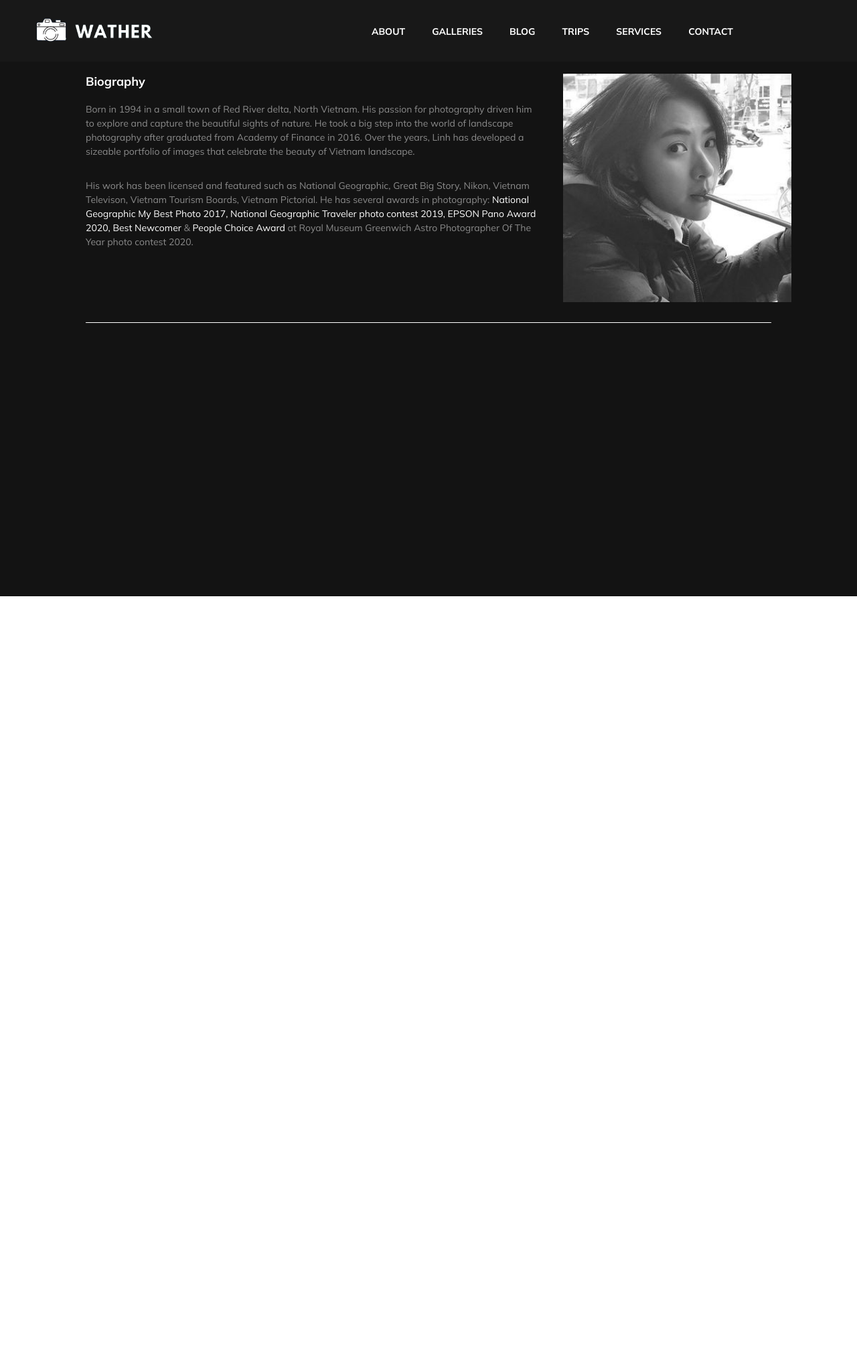
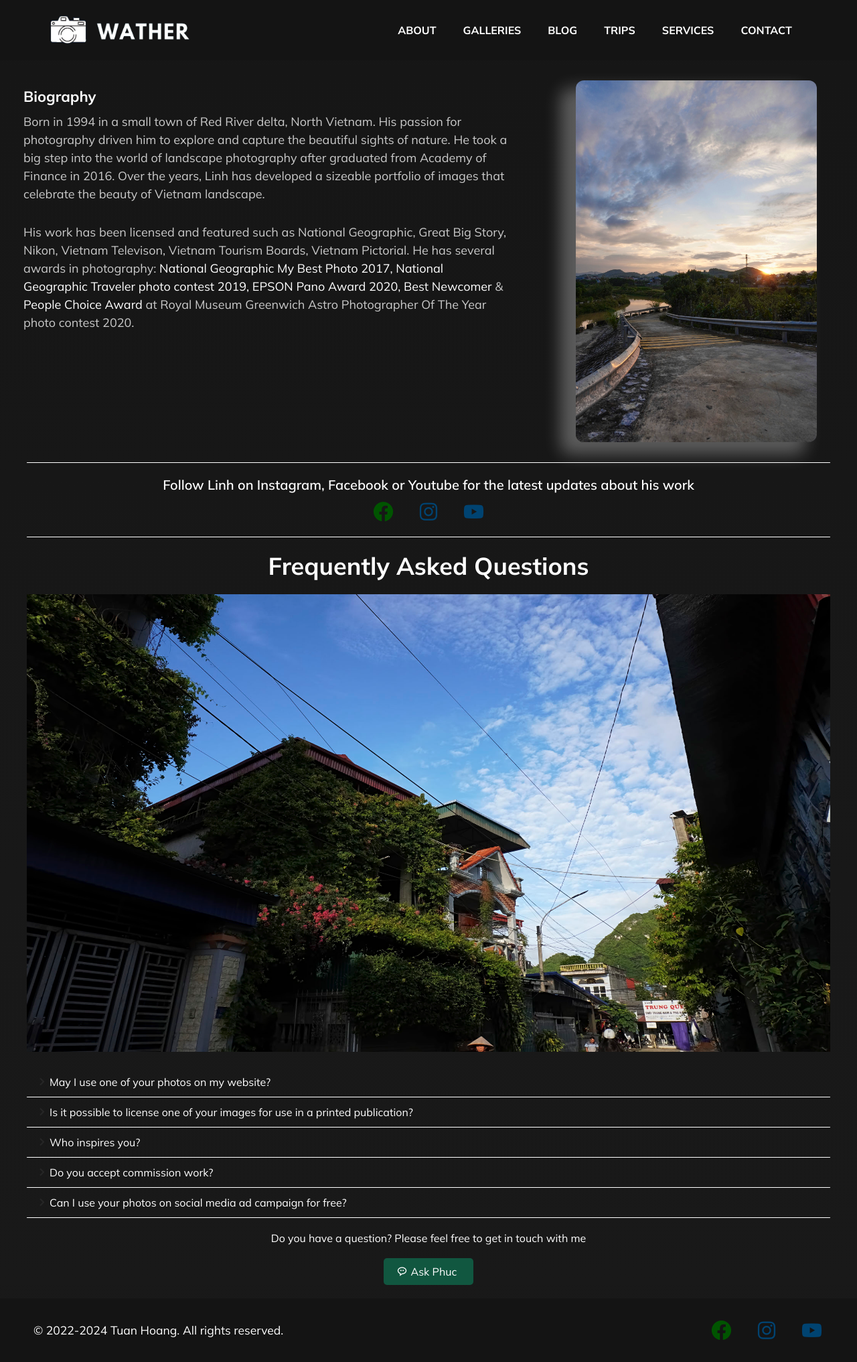
Before and after one commit to ttpppppp/bloggggg, a plain HTML site: page index.html in a window 1280 px wide. Shown: the whole page at 67% size. Before the commit the page ends 890 px from the top, so only its background shows below. Drawn offline with nearby package versions, Linux system fonts and the light colour scheme.

Commit message:
first commit

```diff
--- a/index.html
+++ b/index.html
@@ -4,12 +4,17 @@
     <meta charset="UTF-8">
     <meta name="viewport" content="width=device-width, initial-scale=1.0">
     <link rel="stylesheet" href="style.css">
-    <title>Blog</title>
+    <title>About - Wather</title>
+    <link href='https://unpkg.com/boxicons@2.1.4/css/boxicons.min.css' rel='stylesheet'>
+    <link rel="icon" type="image/png" href="https://i.ibb.co/w7VqhHz/logo.png">
 </head>
+
 <body>
     <header class="header">
         <div class="logo">
-            <img src="./img/logo.png" alt="">
+            <a href="./index.html">
+                <img src="./img/logo.png" alt="">
+            </a>
         </div>
         <ul class="menu">
             <li class="menu-item"><a href="">About</a></li>
@@ -28,9 +33,44 @@
                 <p>His work has been licensed and featured such as National Geographic, Great Big Story, Nikon, Vietnam Televison, Vietnam Tourism Boards, Vietnam Pictorial. He has several awards in photography: <span>National Geographic My Best Photo 2017, National Geographic Traveler photo contest 2019, EPSON Pano Award 2020, Best Newcomer</span> & <span>People Choice Award</span> at Royal Museum Greenwich Astro Photographer Of The Year photo contest 2020.</p>
             </div>
             <div class="hero-right">
-                <img src="./img/93972392_2567266280213109_5937867976928657408_n.jpg" alt="">
+                <img src="./img/DSC00472.jpg" alt="">
             </div>
         </div>
+        <div class="follow container">
+            <p class="title">Follow Linh on Instagram, Facebook or Youtube for the latest updates about his work</p>
+            <div class="follow-icon home-icon">
+                <a href="https://www.facebook.com/100023685202000" target="_blank"><i class='bx bxl-facebook-circle bx-tada-hover'></i></a>
+                <a href="https://www.instagram.com/wather149/" target="_blank"><i class='bx bxl-instagram bx-tada-hover'></i></a>
+                <a href="https://www.youtube.com/channel/UCP9P2JgNLWvwHvN-Wi2lmaA" target="_blank"><i class='bx bxl-youtube bx-tada-hover'></i></a>
+            </div>
+        </div>
+        <div class="request container">
+            <h3 class="heading">Frequently Asked Questions</h3>
+            <img src="./img/DSC00757.jpg" alt="">
+        </div>
+        <ul class="list container">
+            <li class="list-item"><i class='bx bx-chevron-right'></i><span>May I use one of your photos on my website?</span></li>
+            <li class="list-item"><i class='bx bx-chevron-right'></i><span>Is it possible to license one of your images for use in a printed publication?</span></li>
+            <li class="list-item"><i class='bx bx-chevron-right'></i><span>Who inspires you?</span></li>
+            <li class="list-item"><i class='bx bx-chevron-right'></i><span>Do you accept commission work?</span></li>
+            <li class="list-item"><i class='bx bx-chevron-right'></i><span>Can I use your photos on social media ad campaign for free?</span></li>
+            <div class="ask">
+                <p>Do you have a question? Please feel free to get in touch with me</p>
+                <a href="" class="btn"><i class='bx bx-message-rounded-dots'></i><span>Ask Phuc</span></a>
+            </div>
+        </ul>
     </section>
+    <footer>
+    <div class="left">
+        <span>© 2022-2024 Tuan Hoang. All rights reserved.</span>
+    </div>
+    <div class="right">
+        <div class="home-icon">
+            <a href="https://www.facebook.com/100023685202000" target="_blank"><i class='bx bxl-facebook-circle bx-tada-hover'></i></a>
+            <a href="https://www.instagram.com/wather149/" target="_blank"><i class='bx bxl-instagram bx-tada-hover'></i></a>
+            <a href="https://www.youtube.com/channel/UCP9P2JgNLWvwHvN-Wi2lmaA" target="_blank"><i class='bx bxl-youtube bx-tada-hover'></i></a>
+        </div>
+    </div>
+    </footer>
 </body>
 </html>
--- a/style.css
+++ b/style.css
@@ -9,50 +9,65 @@
     outline: none;
     border: none;
 }
+html {
+    background: linear-gradient(#161616, #191919);
+    font-size: 62.5%;
+    scroll-behavior: smooth;
+}
+html::-webkit-scrollbar {
+    width: 1.2rem;
+}
+html::-webkit-scrollbar-thumb {
+    background-color: #ccc;
+    border: 3px solid #222222;
+    border-radius: 6px;
+}
+html::-webkit-scrollbar-track {
+    background-color: #222222;
+}
 :root{
     --font-family: 'Mulish', sans-serif;
-    --main-color: #001860;
-    --body-color: #616161;
-    --white-color: #ffffff;
-    --bs-orange: #fd7e14;
-    --back-color: #000000;
     --transition: all ease .5s;
     --border-radiaus: 4px;
     --box-shadow: 0 0 20px 3px rgba(0,0,0,0.05);
 }
 header{
-    background-color: #181818;
+    background-color: #141414;
     position: fixed;
     top: 0;
     display: flex;
     align-items: center;
     justify-content: space-between;
-    width: 100%;
-    height: 92px;
-    padding: 10px 50px;
+    width: 101%;
+    height: 90px;
+    padding: 0px 0px 0px 70px;
+    margin: 0px 0px 0px 0px;
+    z-index: 1000;
 }
 .container{
-    max-width: 1024px;
+    max-width: 1200px;
     margin: 0 auto;
 }
 .logo{
     width: 180px;
+
 }
 .logo img{
-    width: 100%;
+    width: 120%;
 }
 .menu{
     display: flex;
     align-items: center;
-    gap: 40px;
-    margin-right: 135px;
+    gap: 20px;
+    margin-right: 100px;
 }
 .menu li{
     transition: var(--transition);
 }
 .menu li a{
-    font-size: 14px;
-    color: #ffff;
+    padding: 20px 10px 20px 10px;
+    font-size: 16px;
+    color: #ffffff;
     font-weight: bold;
     text-transform: uppercase;
 }
@@ -60,28 +75,32 @@ header{
     transform: translateY(8px);
 }
 .hero{
-    background-color: #131313;
-    margin-top: 90px;
-    padding: 20px 0px 20px 0px;
-    height: 100vh;
+    background: linear-gradient(#161616, #191919);
+    padding: 20px 0px 0px 0px;
+    min-height: 100vh;
+    margin-top: 100px;
 }
 .hero-content{
     display: grid;
     grid-template-columns: 66.666% 33.333%;
-    column-gap: 30px;
-    border-bottom: 1px solid #fff;
-    padding-bottom: 30px;
+    column-gap: 0px;
+    margin-bottom: 30px;
+}
+.hero-left {
+    margin: 10px 80px 0px -15px;
+    padding-left: 10px;
+    animation: updown 2s ease-in-out;
 }
 .hero-left h2{
     color: #fff;
-    font-size: 18px;
-    margin-bottom: 20px;
+    font-size: 22px;
+    margin: 0px 0px 10px 0px;
 }
 .hero-left p{
-    color: #8B8B8B;
+    color: #cacaca;
     margin-bottom: 30px;
     line-height:1.5;
-    font-size: 14px;
+    font-size: 18px;
 }
 .hero-left span{
     color: #ffffff;
@@ -90,8 +109,166 @@ header{
     display: flex;
     align-items: center;
     justify-content: center;
+    animation: left 2s ease-in-out;
 }
 .hero-right img{
+    width: 90%;
+    border-radius: 12px;
+    height: auto;
+    box-shadow: -20px 15px 25px 3px rgb(255 255 255 / 30%);
+}
+
+footer{
+    background-color: #141414;
+    padding: 30px 50px;
+    display: flex;
+    align-items: center;
+    justify-content: space-between;
+}
+footer span {
+   color: #ffffff;
+   font-size: 17.5px;
+}
+.home-icon {
+    width: 170px;
+    display: flex;
+    justify-content: space-between;
+}
+.home-icon a{
+   width: 35px;
+   height: 35px;
+   position: relative;
+   display: inline-flex;
+   align-items: center;
+   justify-content: center;
+   background: transparent;
+   font-size: 35px;
+   /* filter: hue-rotate(360deg); */
+   z-index: 1;
+   overflow: hidden;
+   animation: animate 6s linear infinite;
+}
+/* .home-icon a:hover {
+    color: #ff3c2a;
+}
+
+.home-icon a:nth-child(1):hover {
+    color: #3198fe;
+}
+
+.home-icon a:nth-child(2):hover {
+    color: rgb(247, 159, 252);
+} */
+.home-icon a:nth-child(1){
+    animation-delay: 0.5s;
+}
+.home-icon a:nth-child(2){
+    animation-delay: 1;
+}
+.home-icon a:nth-child(3){
+    animation-delay: 1.5;
+}
+.img-container {
+    background-image: url(./img/DSC00757.jpg);
+    background-position: center center;
+    background-repeat: no-repeat;
+    background-size: cover;
+    margin-top: -100px;
+}
+.follow{
+    border-top: 0.5px solid #fff;
+    border-bottom: 0.5px solid #fff;
+    padding: 20px;
+    display: flex;
+    align-items: center;
+    justify-content: center;
+    flex-direction: column;
+    z-index: -1;
+}
+.follow p{
+    color: #FFf;
+    font-size: 20px;
+    font-weight: 600;
+    margin-bottom: 10px;
+}
+.request{
+    text-align: center;
+    margin-bottom: 20px;
+}
+.request .heading{
+    font-size: 36px;
+    color: #fff;
+    margin: 20px 0px;
+}
+.request img{
     width: 100%;
-    height: auto;
+    height: 683px;
 }
+.list{
+    margin-bottom: 20px;
+}
+.list i{
+    color: #272727;
+    font-size: 24px;
+}
+.list li span{
+    color: #fff;
+    font-size: 16px;
+}
+.list li{
+    display: flex;
+    align-items: center;
+    border-bottom: 0.5px solid #fff;
+    padding: 10px;
+}
+.list p{
+    color: #fff;
+    font-size: 16px;
+    text-align: center;
+    margin-top: 20px;
+}
+.ask{
+    display: flex;
+    align-items: center;
+    justify-content: center;
+    flex-direction: column;
+}
+.btn{
+    padding: 10px 20px;
+    display: flex;
+    align-items: center;
+    background-color: #115740;
+    /* width: 140px; */
+    border-radius: 5px;
+    margin-top: 20px;
+}
+.btn i , .btn span{
+    color: #fff;
+    font-size: 16px;
+    margin-right: 5px;
+}
+@keyframes animate{
+    from{
+        filter: hue-rotate(0deg);
+    }to{
+        filter: hue-rotate(360deg);
+    }
+}
+@keyframes updown{
+    from{
+        opacity: 0;
+        transform: translateY(150px);
+    }to{
+        opacity: 1;
+        transform: translateY(0);
+    }
+}
+@keyframes left{
+    from{
+
+        transform: translateX(600px)
+    }to{
+        opacity: 1;
+        transform: translateY(0);
+    }
+}
```
Also changed, not shown: img/DSC00472.jpg (added), img/DSC00757.jpg (added).
